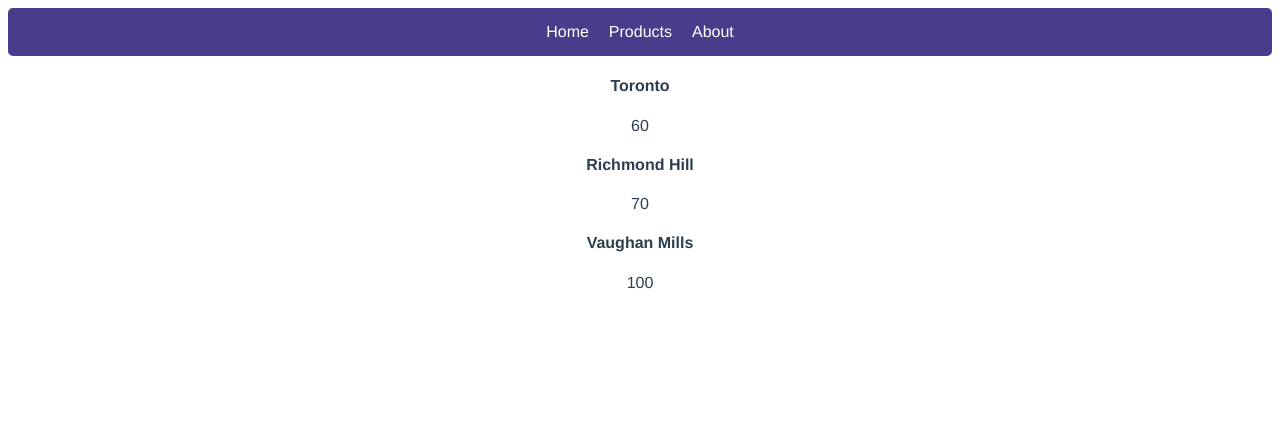
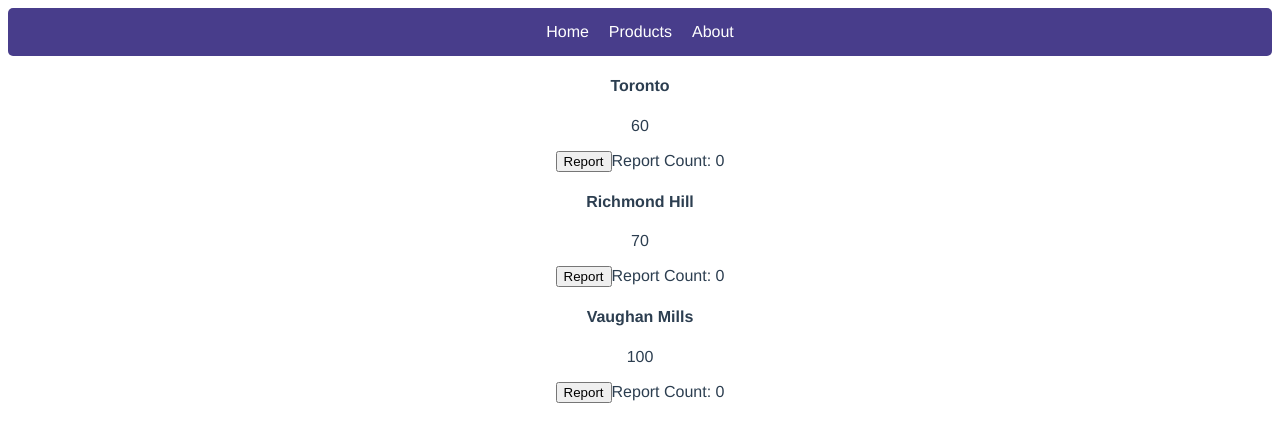
Before and after one commit to taejin5314/vuedongsan, a Vue app: page / in a window 1280 px wide. Shown: the top 442 px of the page. Built offline with nearby package versions, Linux system fonts and the light colour scheme.

Commit message:
vue @click

```diff
--- a/src/App.vue
+++ b/src/App.vue
@@ -6,6 +6,8 @@
   <div class="products" v-for="(product, i) in products" :key="i">
     <h4>{{ products[i] }}</h4>
     <p>{{ prices[i] }}</p>
+    <button @click="reportCount++">Report</button>
+    <span>Report Count: {{ reportCount }}</span>
   </div>
 </template>
 
@@ -14,6 +16,7 @@ export default {
   name: "App",
   data() {
     return {
+      reportCount: 0,
       menu: ["Home", "Products", "About"],
       products: ["Toronto", "Richmond Hill", "Vaughan Mills"],
       prices: [60, 70, 100],
```
